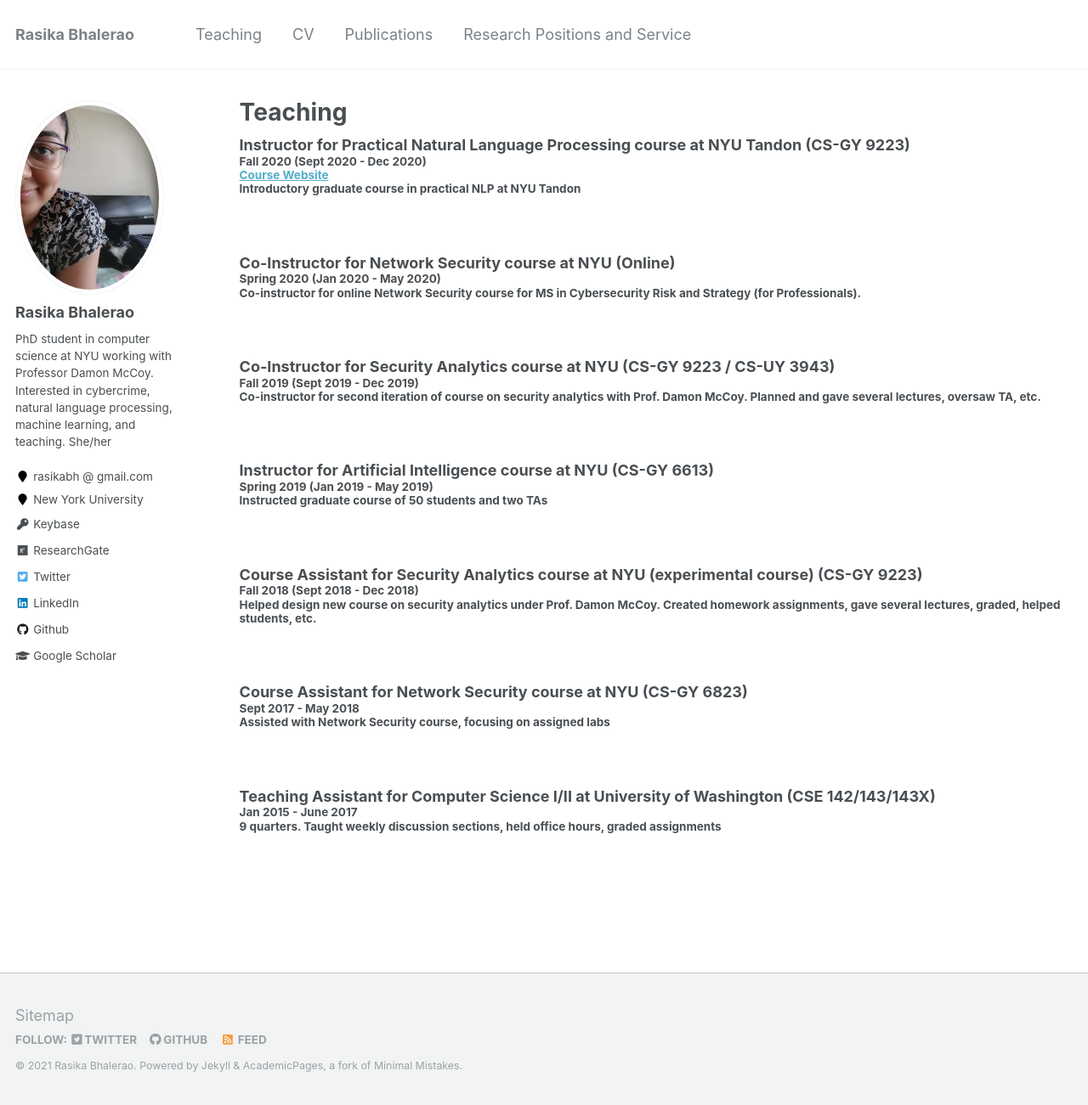
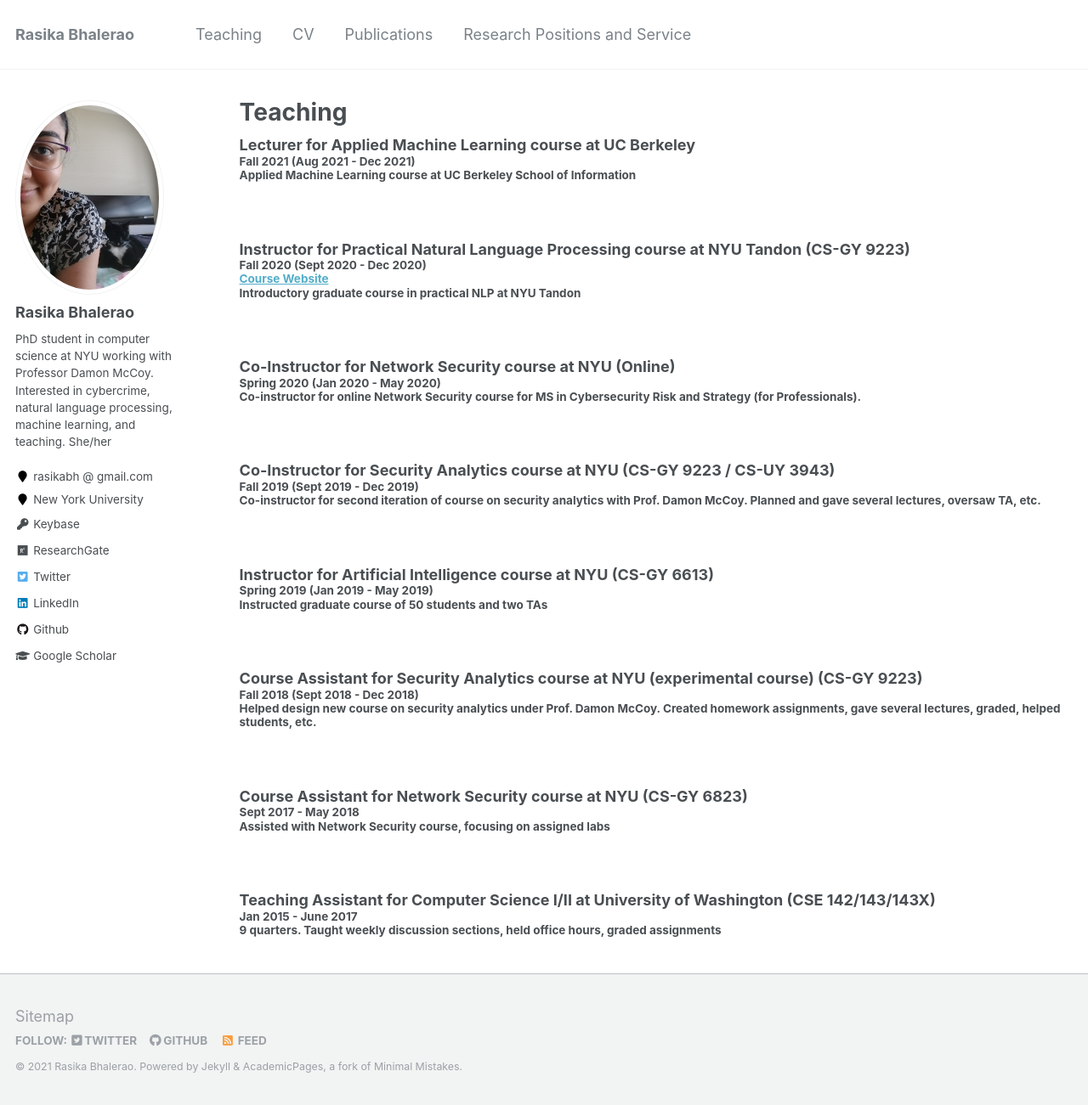
Before and after one commit to rasikabh/rasikabh.github.io, a Jekyll site: the page built from _pages/teaching.md, in a window 1280 px wide and 1301 px high. Shown: the whole window at 85% size. Built offline with Jekyll 4.4.1, drawn with Linux system fonts in a browser that asks for light colours.

Commit message:
Update teaching.md

```diff
--- a/_pages/teaching.md
+++ b/_pages/teaching.md
@@ -12,6 +12,11 @@ h2, h3, h4, h5, h6 {margin: 0;}
 </style>
 
 {% include base_path %}
+
+### Lecturer for Applied Machine Learning course at UC Berkeley
+#### Fall 2021 (Aug 2021 - Dec 2021)
+#### Applied Machine Learning course at UC Berkeley School of Information
+<br/>
 
 ### Instructor for Practical Natural Language Processing course at NYU Tandon (CS-GY 9223)
 #### Fall 2020 (Sept 2020 - Dec 2020)
```
